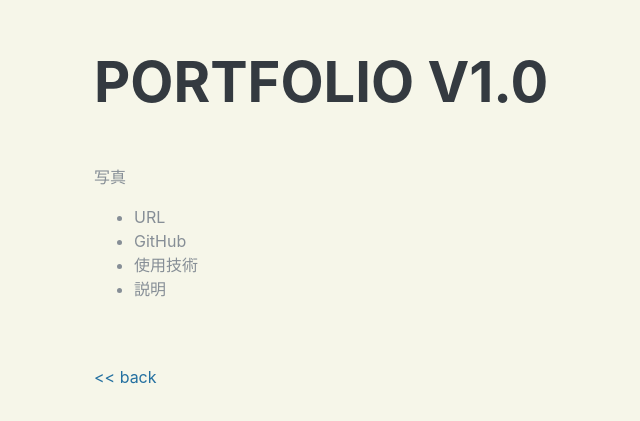
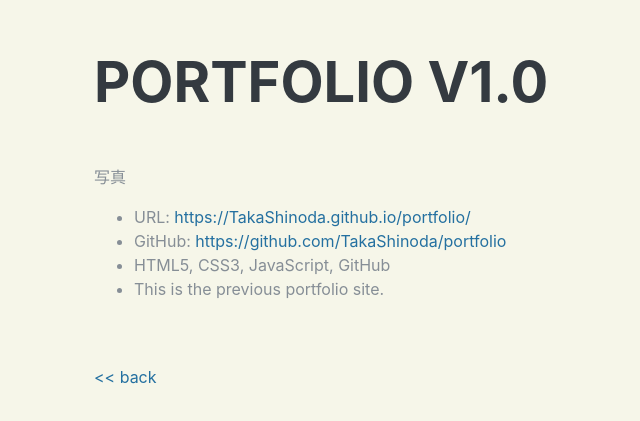
Before and after one commit to TakaShinoda/portfolio_v2, a Gatsby site: page /portfolio in a window 1280 px wide. Shown: the part 173-594 px from the top of the page, without its empty margins (226-866 px from the left). Built offline with nearby package versions, Linux system fonts and the light colour scheme; Gatsby itself is replaced by a stand-in of ours; a web font is replaced by a local one.

Commit message:
リンク先ページの追加

```diff
--- a/src/pages/portfolio.js
+++ b/src/pages/portfolio.js
@@ -2,7 +2,7 @@
 import Layout from '../components/Layout';
 import { Link } from 'gatsby';
 
-const IndexPage = () => (
+  const IndexPage = () => (
   <Layout>
     <div className="container-fluid p-0">
       <section
@@ -15,10 +15,10 @@
                   <div className="resume-content">
                       <p>写真</p>
                       <ul>
-                          <li>URL</li>
-                          <li>GitHub</li>
-                          <li>使用技術</li>
-                          <li>説明</li>
+                          <li>URL: <a href="https://TakaShinoda.github.io/portfolio/" rel="noopener noreferrer" target="_blank">https://TakaShinoda.github.io/portfolio/</a></li>
+                          <li>GitHub: <a href="https://github.com/TakaShinoda/portfolio" rel="noopener noreferrer" target="_blank">https://github.com/TakaShinoda/portfolio</a></li>
+                          <li>HTML5, CSS3, JavaScript, GitHub</li>
+                          <li>This is the previous portfolio site.</li>
                         </ul>
                     </div>
                 </div>
```
